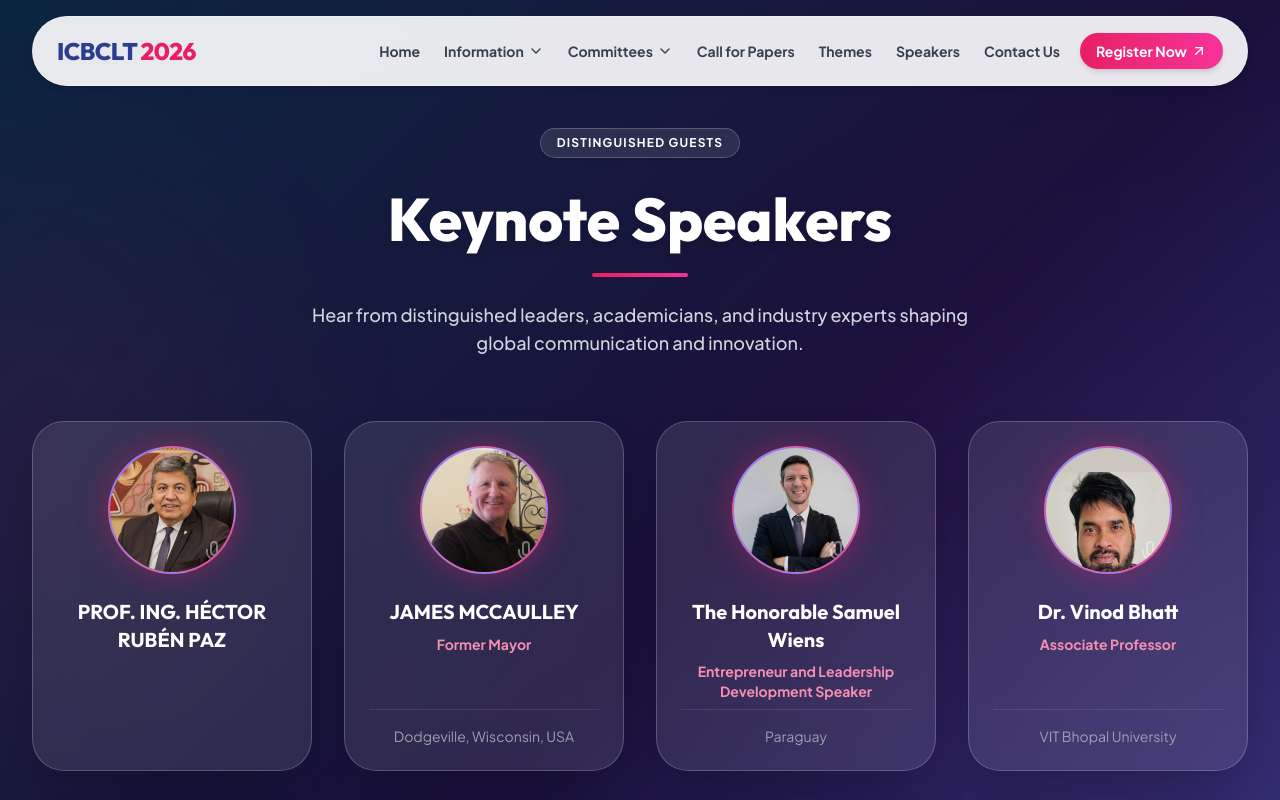
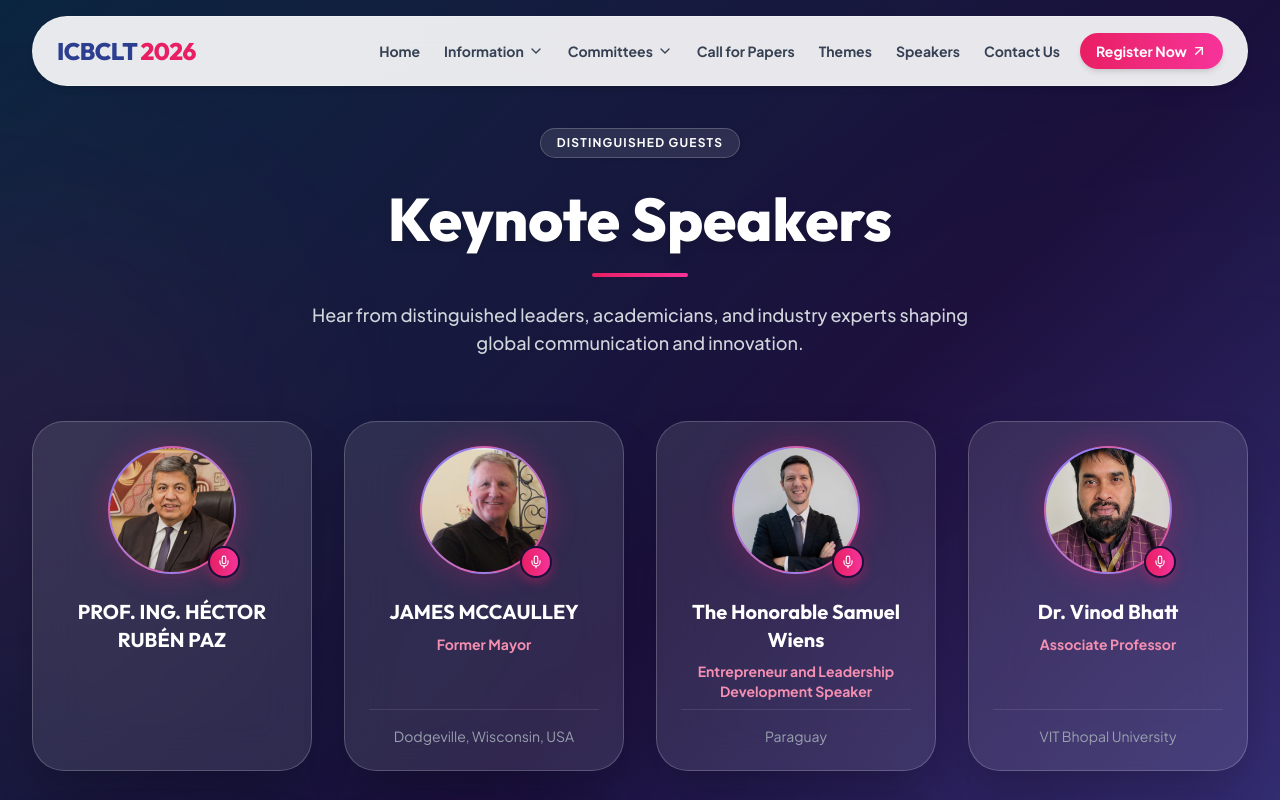
Before and after one commit to pratyush-dubey08/icbclt26-main, a Next.js app: page /speakers in a window 1280 px wide. Shown: the top 800 px of the page. Built offline with nearby package versions, Linux system fonts and the light colour scheme.

Commit message:
fix_speaker_avatar_and_mic_badge

```diff
--- a/src/app/page.tsx
+++ b/src/app/page.tsx
@@ -628,7 +628,7 @@ export default function Home() {
                     <img
                       src={person.image}
                       alt={person.name}
-                      className={`w-full h-full object-cover relative z-10 ${person.name.includes("Bhatt") ? "object-top" : ""}`}
+                      className="w-full h-full object-cover relative z-10 object-center"
                       onError={(e) => {
                         (e.target as HTMLImageElement).style.display = 'none';
                       }}
--- a/src/app/speakers/page.tsx
+++ b/src/app/speakers/page.tsx
@@ -128,12 +128,14 @@ export default function SpeakersPage() {
                 key={index}
                 className="bg-white/10 backdrop-blur-xl rounded-[2rem] p-6 shadow-2xl border border-white/20 transition-all duration-300 group text-center flex flex-col items-center"
               >
-                <div className="w-32 h-32 rounded-full mb-6 bg-gradient-to-br from-indigo-500 to-pink-600 flex items-center justify-center text-white text-4xl font-bold shadow-[0_0_30px_rgba(233,30,99,0.4)] relative overflow-hidden transition-transform duration-500 border-2 border-white/20">
+                <div className="w-32 h-32 mb-6 relative transition-transform duration-500 group-hover:scale-105">
+                  {/* Circular Image Container */}
+                  <div className="w-full h-full rounded-full bg-gradient-to-br from-indigo-500 to-pink-600 flex items-center justify-center text-white text-4xl font-bold shadow-[0_0_30px_rgba(233,30,99,0.3)] border-2 border-white/20 relative overflow-hidden">
                     {speaker.image ? (
                       <img
                         src={speaker.image}
                         alt={speaker.name}
-                      className={`w-full h-full object-cover relative z-10 transition-transform duration-500 group-hover:scale-110 ${speaker.name.includes("Vinod Bhatt") ? "object-top" : ""}`}
+                        className="w-full h-full object-cover relative z-10 transition-transform duration-500 group-hover:scale-110 object-center"
                         onError={(e) => {
                           (e.target as HTMLImageElement).style.display = 'none';
                         }}
@@ -141,7 +143,12 @@ export default function SpeakersPage() {
                     ) : null}
                     <span className="absolute inset-0 flex items-center justify-center text-white text-4xl font-bold z-0 drop-shadow-md">{initials}</span>
                     <div className="absolute inset-0 bg-black/10 group-hover:bg-transparent transition-colors z-20"></div>
-                  <Mic className="absolute bottom-2 right-2 text-white/40 z-20" size={24} />
+                  </div>
+
+                  {/* Speaker Mic Badge */}
+                  <div className="absolute -bottom-1 -right-1 bg-gradient-to-r from-[var(--color-brand-gold)] to-pink-500 text-white w-8 h-8 rounded-full shadow-[0_4px_12px_rgba(233,30,99,0.4)] border-2 border-[#1a103c] z-30 flex items-center justify-center transition-transform duration-300 group-hover:scale-110 group-hover:rotate-12">
+                    <Mic size={14} className="text-white drop-shadow-sm" />
+                  </div>
                 </div>
 
                 <h3 className="text-xl font-bold text-white mb-2 leading-snug">{speaker.name}</h3>
```
Lines whose indentation alone changed are shown as unchanged.
